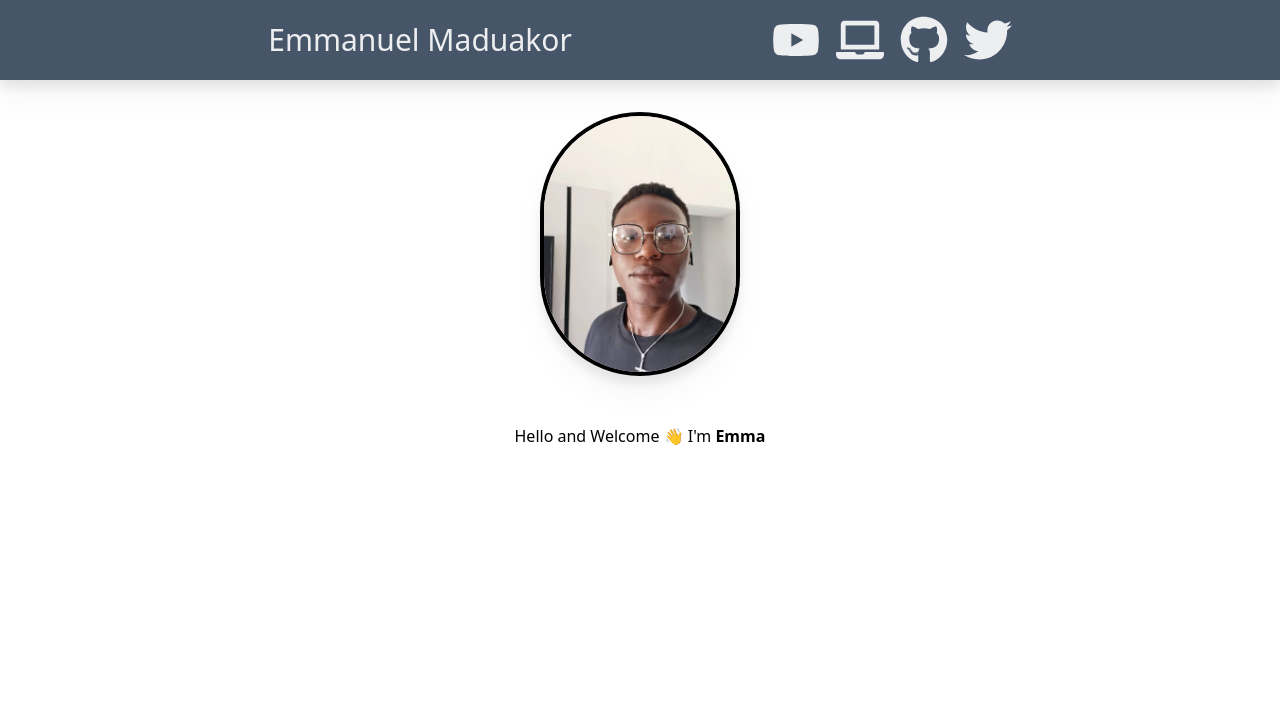
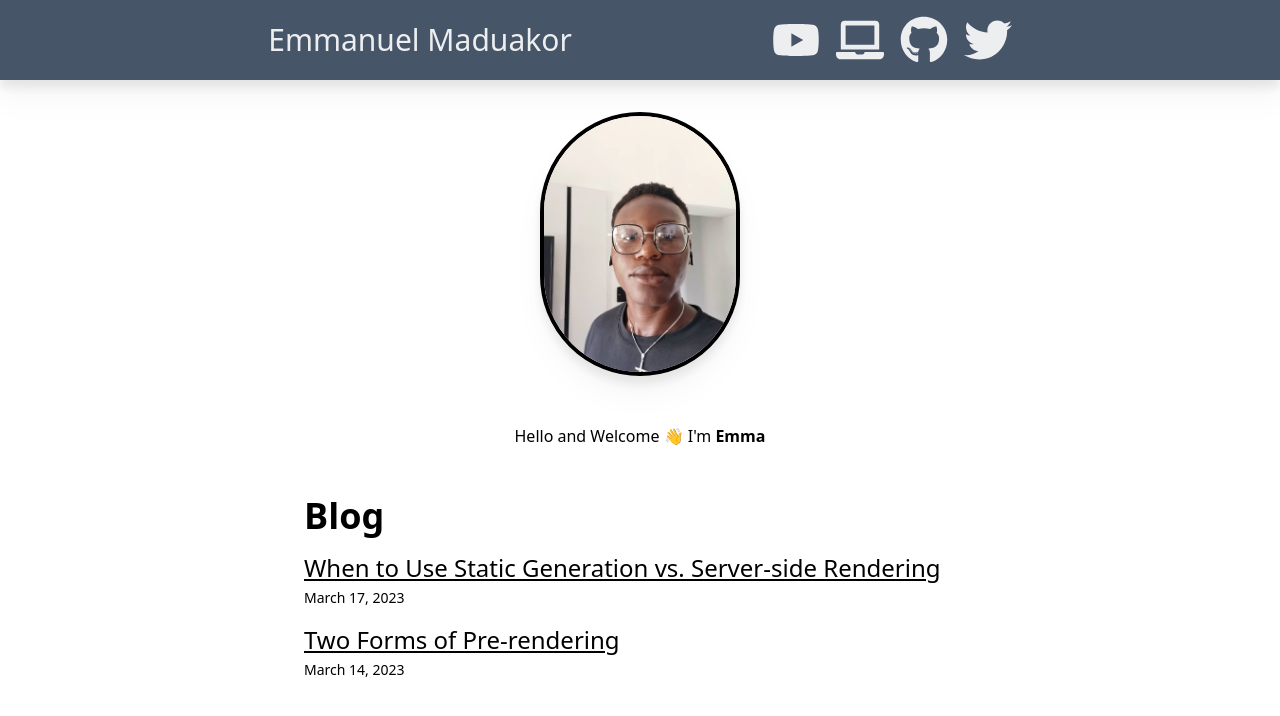
Before and after one commit to emmaGH1/NextJS-Series, a Next.js app in the folder blog-app/: page / in a window 1280 px wide. Shown: the top 716 px of the page. Built offline with nearby package versions, Linux system fonts and the light colour scheme.

Commit message:
feat: Minor Updates

```diff
--- /dev/null
+++ b/blog-app/app/components/ListItem.tsx
@@ -0,0 +1,19 @@
+import Link from "next/link"
+import getFormattedDate from "@/lib/getFormattedDate"
+
+type Props = {
+    post: BlogPost
+}
+
+export default function ListItem({ post }: Props) {
+    const { id, title, date } = post
+    const formattedDate = getFormattedDate(date)
+
+    return (
+        <li className="mt-4 text-2xl dark:text-white/90">
+            <Link className="underline hover:text-black/70 dark:hover:text-white" href={`/posts/${id}`}>{title}</Link>
+            <br />
+            <p className="mt-1 text-sm">{formattedDate}</p>
+        </li>
+    )
+}
--- /dev/null
+++ b/blog-app/app/components/Posts.tsx
@@ -0,0 +1,17 @@
+import { getSortedPostsData } from "@/lib/posts"
+import ListItem from "./ListItem"
+
+export default function Posts() {
+    const posts = getSortedPostsData()
+
+    return (
+        <section className="max-w-2xl mx-auto mt-6">
+            <h2 className="text-4xl font-bold dark:text-white/90">Blog</h2>
+            <ul className="w-full">
+                {posts.map(post => (
+                    <ListItem key={post.id} post={post} />
+                ))}
+            </ul>
+        </section>
+    )
+}
--- a/blog-app/app/page.tsx
+++ b/blog-app/app/page.tsx
@@ -1,13 +1,15 @@
+import Posts from "./components/Posts"
 
 export default function Home() {
   return (
     <main className="px-6 mx-auto">
-       <p className="mt-12 mb-12 text-4xxl text-center dark:text-white bg-no-repeat">
+       <p className="mt-12 mb-12 text-center bg-no-repeat text-4xxl dark:text-white">
          Hello and Welcome 👋&nbsp;
          <span className="whitespace-nowrap">
            I'm <span className="font-bold">Emma</span>
          </span>
        </p>
+       <Posts />
     </main>
   )
 }
--- /dev/null
+++ b/blog-app/app/posts/[postId]/not-found.tsx
@@ -0,0 +1,57 @@
+import getFormattedDate from "@/lib/getFormattedDate"
+import { getSortedPostsData, getPostData } from "@/lib/posts"
+import { notFound } from "next/navigation"
+import Link from "next/link"
+
+export function generateStaticParams() {
+    const posts = getSortedPostsData()
+
+    return posts.map((post) => ({
+        postId: post.id
+    }))
+}
+
+export function generateMetadata({ params }: { params: { postId: string } }) {
+
+    const posts = getSortedPostsData()
+    const { postId } = params
+
+    const post = posts.find(post => post.id === postId)
+
+    if (!post) {
+        return {
+            title: 'Post Not Found'
+        }
+    }
+
+    return {
+        title: post.title,
+    }
+}
+
+export default async function Post({ params }: { params: { postId: string } }) {
+
+    const posts = getSortedPostsData()
+    const { postId } = params
+
+    if (!posts.find(post => post.id === postId)) notFound()
+
+    const { title, date, contentHtml } = await getPostData(postId)
+
+    const pubDate = getFormattedDate(date)
+
+    return (
+        <main className="px-6 mx-auto prose prose-xl prose-slate dark:prose-invert">
+            <h1 className="mt-4 mb-0 text-3xl">{title}</h1>
+            <p className="mt-0">
+                {pubDate}
+            </p>
+            <article>
+                <section dangerouslySetInnerHTML={{ __html: contentHtml }} />
+                <p>
+                    <Link href="/">← Back to home</Link>
+                </p>
+            </article>
+        </main>
+    )
+}
--- /dev/null
+++ b/blog-app/app/posts/[postId]/page.tsx
@@ -0,0 +1,57 @@
+import getFormattedDate from "@/lib/getFormattedDate"
+import { getSortedPostsData, getPostData } from "@/lib/posts"
+import { notFound } from "next/navigation"
+import Link from "next/link"
+
+export function generateStaticParams() {
+    const posts = getSortedPostsData()
+
+    return posts.map((post) => ({
+        postId: post.id
+    }))
+}
+
+export function generateMetadata({ params }: { params: { postId: string } }) {
+
+    const posts = getSortedPostsData()
+    const { postId } = params
+
+    const post = posts.find(post => post.id === postId)
+
+    if (!post) {
+        return {
+            title: 'Post Not Found'
+        }
+    }
+
+    return {
+        title: post.title,
+    }
+}
+
+export default async function Post({ params }: { params: { postId: string } }) {
+
+    const posts = getSortedPostsData()
+    const { postId } = params
+
+    if (!posts.find(post => post.id === postId)) notFound()
+
+    const { title, date, contentHtml } = await getPostData(postId)
+
+    const pubDate = getFormattedDate(date)
+
+    return (
+        <main className="px-6 mx-auto prose prose-xl prose-slate dark:prose-invert">
+            <h1 className="mt-4 mb-0 text-3xl">{title}</h1>
+            <p className="mt-0">
+                {pubDate}
+            </p>
+            <article>
+                <section dangerouslySetInnerHTML={{ __html: contentHtml }} />
+                <p>
+                    <Link href="/">← Back to home</Link>
+                </p>
+            </article>
+        </main>
+    )
+}
--- /dev/null
+++ b/blog-app/lib/getFormattedDate.tsx
@@ -0,0 +1,3 @@
+export default function getFormattedDate(dateString: string): string {
+    return new Intl.DateTimeFormat('en-us', { dateStyle: 'long' }).format(new Date(dateString))
+}
```
